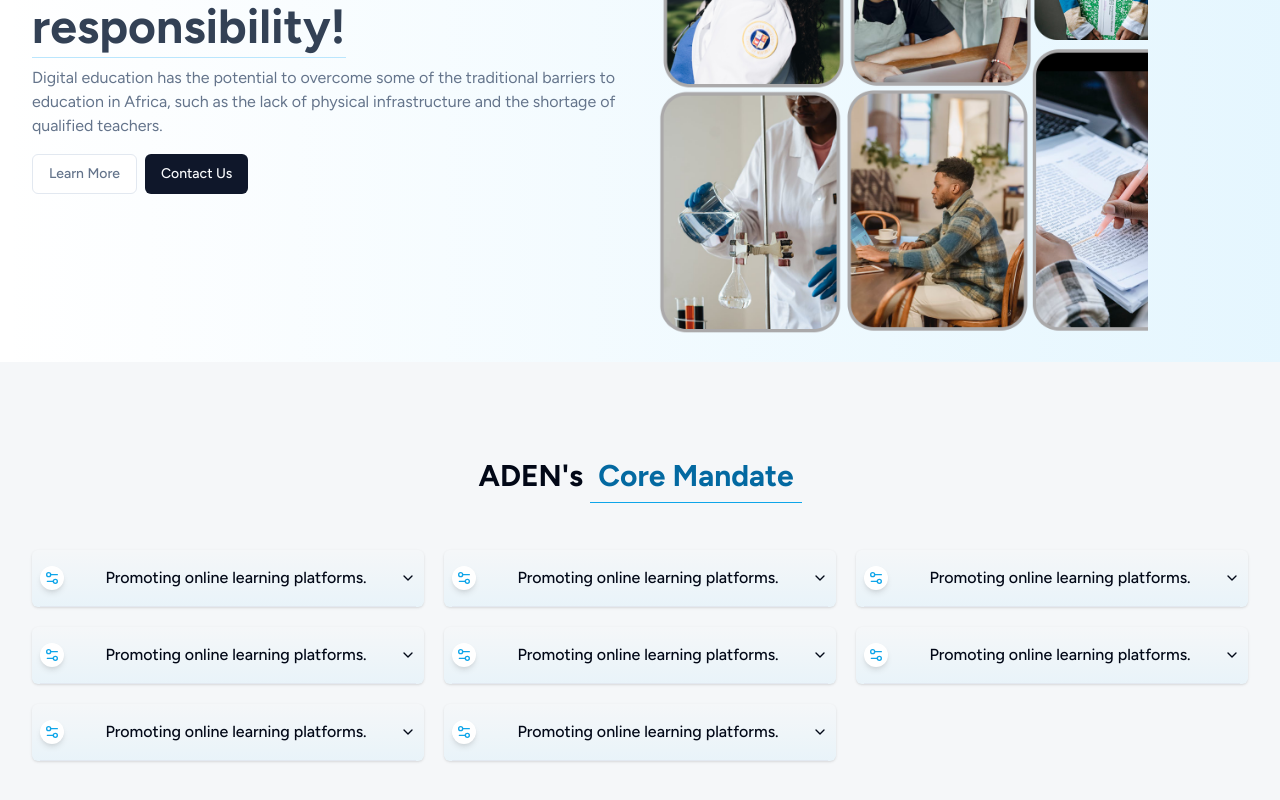
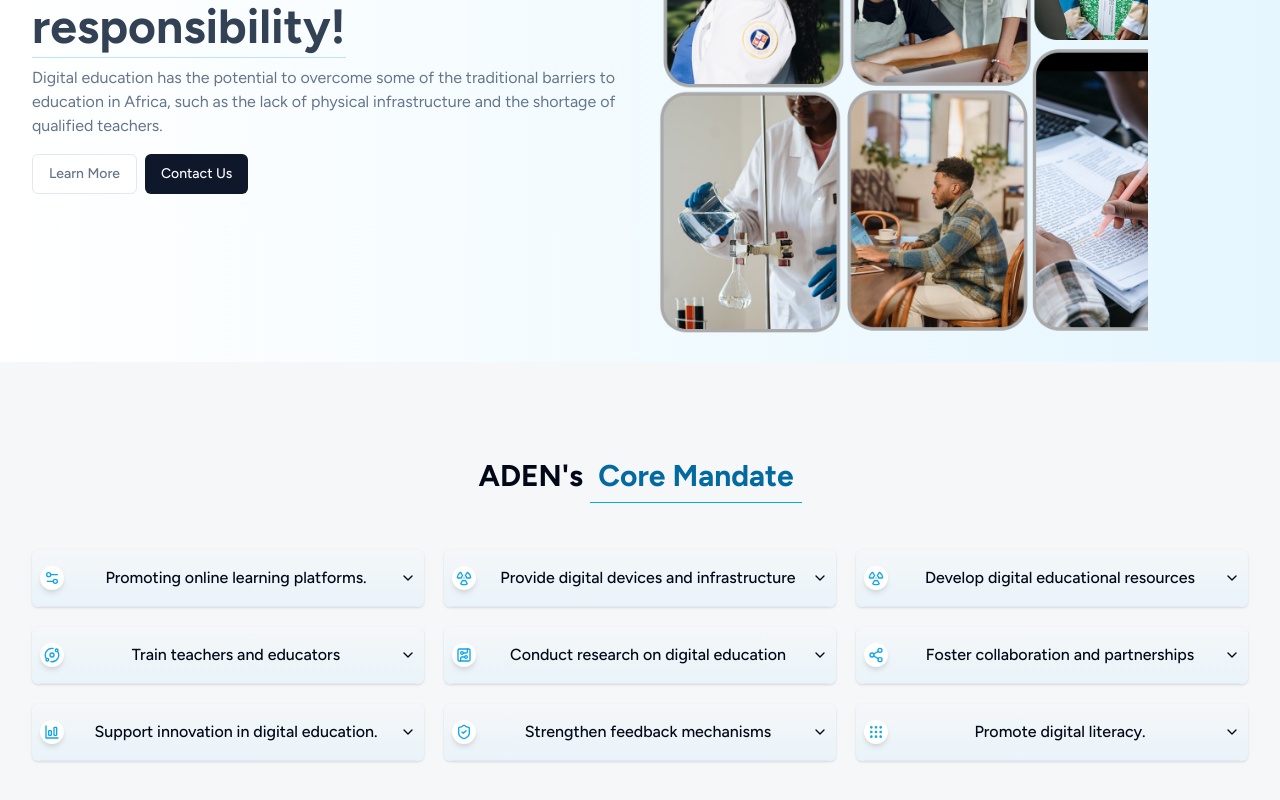
Before and after one commit to AdejohOS/aden, a Next.js app: page / in a window 1280 px wide. Shown: the part 282-1082 px from the top of the page. Built offline with nearby package versions, Linux system fonts and the light colour scheme.

Commit message:
accordion

```diff
--- a/src/components/about-us.tsx
+++ b/src/components/about-us.tsx
@@ -10,7 +10,7 @@
 
 import { useState } from "react";
 
-import { Binary, Blocks, ChevronDown, Settings2, SlidersHorizontal } from "lucide-react";
+import { BarChartBig, Binary, Blocks, ChevronDown, CircuitBoard, Grip, Orbit, Radiation, Settings2, Share2, ShieldCheck, SlidersHorizontal } from "lucide-react";
 
 const AboutUs = () => {
 
@@ -21,7 +21,7 @@
             <div>
                 <div className="text-center flex items-center justify-center flex-col mb-14">
 
-                    <h1 className="text-3xl font-bold">
+                    <h1 className="text-xl md:text-3xl font-bold">
                         ADEN&#39;s <span className="text-sky-700 border-b p-2 border-sky-500">Core Mandate </span>
                     </h1>
                 </div>
@@ -29,7 +29,7 @@
                 <div>
                     <div className="grid sm:grid-cols-2 md:grid-cols-2 lg:grid-cols-3 items-start mt-6 gap-5">
 
-                        <Accordion type="single" collapsible className="block bg-gradient-to-t shadow from-sky-300/10 ... pr-2 pl-2 rounded-md">
+                        <Accordion type="single" collapsible className=" bg-gradient-to-t shadow from-sky-300/10 ... pr-2 pl-2 rounded-md">
                             <AccordionItem value="item-item">
                                 <AccordionTrigger className="font-md text-left">
                                     <div className="bg-white rounded-full shadow-md p-1 mr-2 ">
@@ -47,18 +47,16 @@
                         </Accordion>
 
 
-                        <Accordion type="single" collapsible className="block bg-gradient-to-t shadow from-sky-300/10 ... pr-2 pl-2 rounded-md">
+                        <Accordion type="single" collapsible className=" bg-gradient-to-t shadow from-sky-300/10 ... pr-2 pl-2 rounded-md">
                             <AccordionItem value="item-item">
                                 <AccordionTrigger className="font-md text-left">
                                     <div className="bg-white rounded-full shadow-md p-1 mr-2 ">
-                                        <Settings2 className="text-sky-500 h-4 w-4" />
+                                        <Radiation className="text-sky-500 h-4 w-4" />
                                     </div>
-                                    Promoting online learning platforms.
+                                    Provide digital devices and infrastructure
                                 </AccordionTrigger>
                                 <AccordionContent className="pb-2">
-                                ADEN will work on promoting online learning
-                                platforms that are accessible to students in different parts of Africa. The platforms
-                                should be user-friendly and accessible on low-bandwidth networks.
+                                    ADEN will aim to collaborate with governments, NGOs, and private organizations to provide digital devices and infrastructure to institutions and students in underserved areas.
                                 </AccordionContent>
                             </AccordionItem>
 
@@ -68,14 +66,12 @@
                             <AccordionItem value="item-item">
                                 <AccordionTrigger className="font-md text-left">
                                     <div className="bg-white rounded-full shadow-md p-1 mr-2 ">
-                                        <Settings2 className="text-sky-500 h-4 w-4" />
+                                        <Radiation className="text-sky-500 h-4 w-4" />
                                     </div>
-                                    Promoting online learning platforms.
+                                    Develop digital educational resources
                                 </AccordionTrigger>
                                 <AccordionContent className="pb-2">
-                                ADEN will work on promoting online learning
-                                platforms that are accessible to students in different parts of Africa. The platforms
-                                should be user-friendly and accessible on low-bandwidth networks.
+                                ADEN would work on developing and promoting digital educational resources, such as e-books, videos, and interactive learning tools that can be used by students and teachers across Africa.
                                 </AccordionContent>
                             </AccordionItem>
 
@@ -85,14 +81,12 @@
                             <AccordionItem value="item-item">
                                 <AccordionTrigger className="font-md text-left">
                                     <div className="bg-white rounded-full shadow-md p-1 mr-2 ">
-                                        <Settings2 className="text-sky-500 h-4 w-4" />
+                                        <Orbit className="text-sky-500 h-4 w-4" />
                                     </div>
-                                    Promoting online learning platforms.
+                                    Train teachers and educators
                                 </AccordionTrigger>
                                 <AccordionContent className="pb-2">
-                                ADEN will work on promoting online learning
-                                platforms that are accessible to students in different parts of Africa. The platforms
-                                should be user-friendly and accessible on low-bandwidth networks.
+                                ADEN could conduct training programs for lecturers and educators on how to use digital tools and resources in the classroom effectively.
                                 </AccordionContent>
                             </AccordionItem>
 
@@ -102,14 +96,12 @@
                             <AccordionItem value="item-item">
                                 <AccordionTrigger className="font-md text-left">
                                     <div className="bg-white rounded-full shadow-md p-1 mr-2 ">
-                                        <Settings2 className="text-sky-500 h-4 w-4" />
+                                        <CircuitBoard className="text-sky-500 h-4 w-4" />
                                     </div>
-                                    Promoting online learning platforms.
+                                    Conduct research on digital education
                                 </AccordionTrigger>
                                 <AccordionContent className="pb-2">
-                                ADEN will work on promoting online learning
-                                platforms that are accessible to students in different parts of Africa. The platforms
-                                should be user-friendly and accessible on low-bandwidth networks.
+                                ADEN will conduct research on the effectiveness of digital education in Africa and share the findings with policymakers, educators, and other stakeholders.
                                 </AccordionContent>
                             </AccordionItem>
 
@@ -119,14 +111,12 @@
                             <AccordionItem value="item-item">
                                 <AccordionTrigger className="font-md text-left">
                                     <div className="bg-white rounded-full shadow-md p-1 mr-2 ">
-                                        <Settings2 className="text-sky-500 h-4 w-4" />
+                                        <Share2 className="text-sky-500 h-4 w-4" />
                                     </div>
-                                    Promoting online learning platforms.
+                                    Foster collaboration and partnerships
                                 </AccordionTrigger>
                                 <AccordionContent className="pb-2">
-                                ADEN will work on promoting online learning
-                                platforms that are accessible to students in different parts of Africa. The platforms
-                                should be user-friendly and accessible on low-bandwidth networks.
+                                ADEN will work on building collaborations and partnerships with governments, NGOs, and private organizations to improve digital education in Africa.
                                 </AccordionContent>
                             </AccordionItem>
 
@@ -136,14 +126,12 @@
                             <AccordionItem value="item-item">
                                 <AccordionTrigger className="font-md text-left">
                                     <div className="bg-white rounded-full shadow-md p-1 mr-2 ">
-                                        <Settings2 className="text-sky-500 h-4 w-4" />
+                                        <BarChartBig className="text-sky-500 h-4 w-4" />
                                     </div>
-                                    Promoting online learning platforms.
+                                    Support innovation in digital education.
                                 </AccordionTrigger>
                                 <AccordionContent className="pb-2">
-                                ADEN will work on promoting online learning
-                                platforms that are accessible to students in different parts of Africa. The platforms
-                                should be user-friendly and accessible on low-bandwidth networks.
+                                ADEN will support and promote innovative solutions in digital education, such as virtual laboratories, gamification, adaptive learning, and artificial intelligence.
                                 </AccordionContent>
                             </AccordionItem>
 
@@ -153,14 +141,27 @@
                             <AccordionItem value="item-item">
                                 <AccordionTrigger className="font-md text-left">
                                     <div className="bg-white rounded-full shadow-md p-1 mr-2 ">
-                                        <Settings2 className="text-sky-500 h-4 w-4" />
+                                        <ShieldCheck className="text-sky-500 h-4 w-4" />
                                     </div>
-                                    Promoting online learning platforms.
+                                    Strengthen feedback mechanisms
                                 </AccordionTrigger>
                                 <AccordionContent className="pb-2">
-                                ADEN will work on promoting online learning
-                                platforms that are accessible to students in different parts of Africa. The platforms
-                                should be user-friendly and accessible on low-bandwidth networks.
+                                ADEN will work to establish and strengthen feedback mechanisms to gather feedback from stakeholders (students and lecturers) that can help to continuously improve the quality and relevance of digital educational resources.
+                                </AccordionContent>
+                            </AccordionItem>
+
+                        </Accordion>
+                        <Accordion type="single" collapsible className="block bg-gradient-to-t shadow from-sky-300/10 ... pr-2 pl-2 rounded-md">
+                            <AccordionItem value="item-item">
+                                <AccordionTrigger className="font-md text-left">
+                                    <div className="bg-white rounded-full shadow-md p-1 mr-2 ">
+                                        <Grip className="text-sky-500 h-4 w-4" />
+                                    </div>
+                                    Promote digital literacy.
+                                </AccordionTrigger>
+                                <AccordionContent className="pb-2">
+                                    ADEN would work on promoting digital literacy among students, lecturers, and parents in Africa to ensure that they are able to use digital tools and resources effectively.
+
                                 </AccordionContent>
                             </AccordionItem>
 
```
